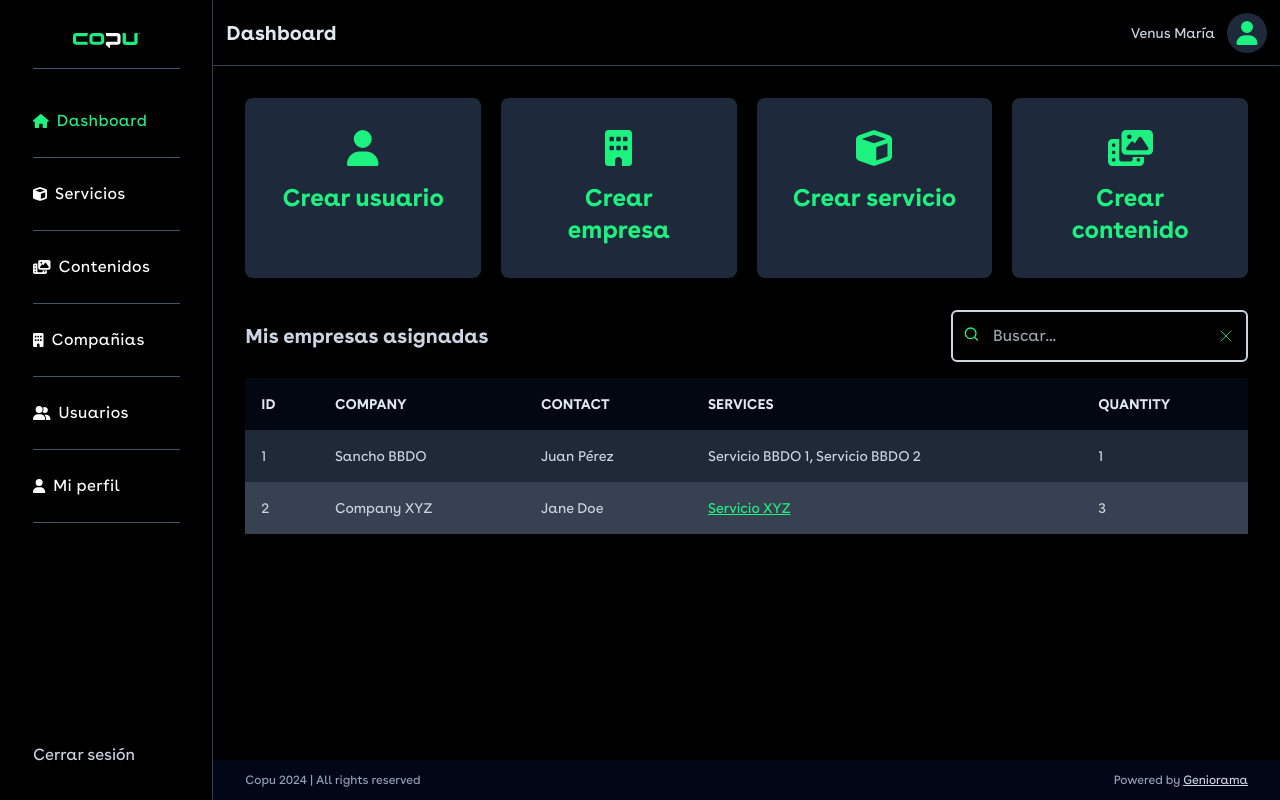
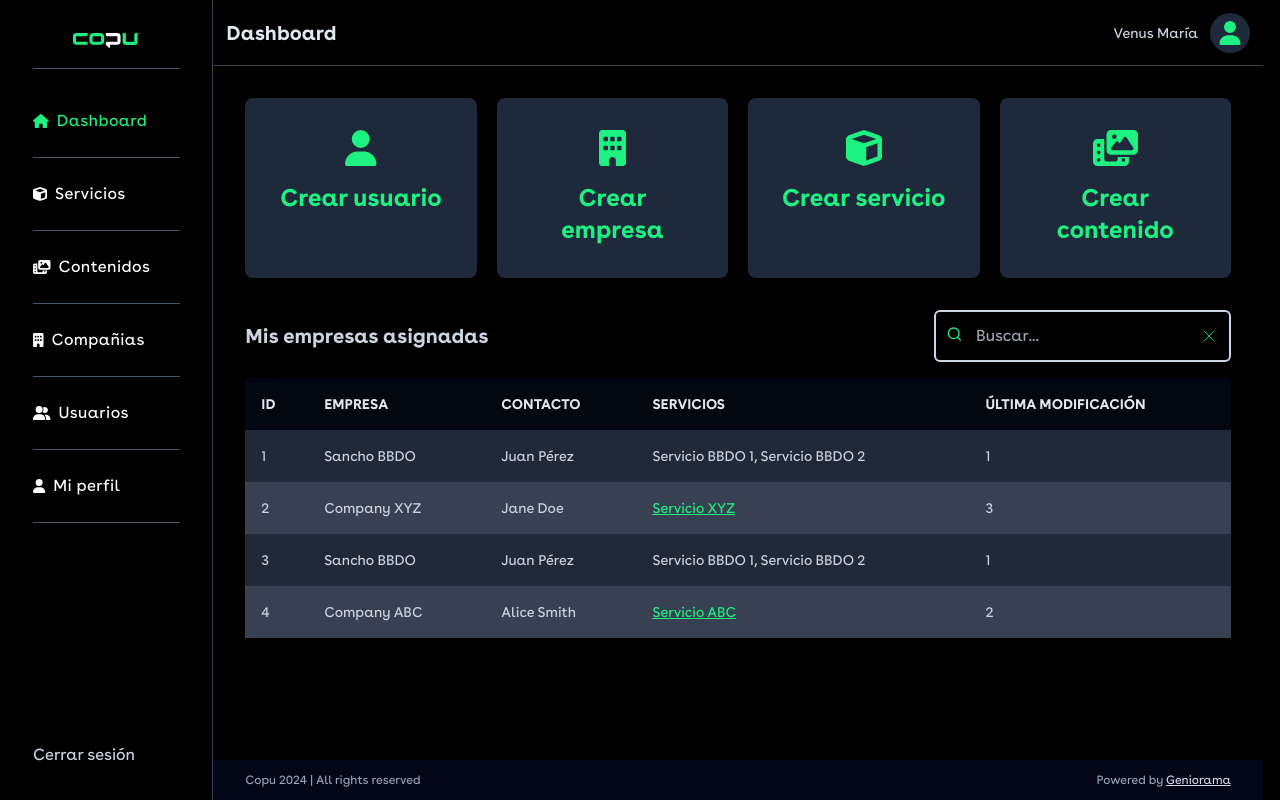
Before and after one commit to Geniorama/app-copu-estatus, a Next.js app: page /dashboard in a window 1280 px wide. Built offline with nearby package versions, Linux system fonts and the light colour scheme.

Commit message:
feat: add search function on table

```diff
--- a/src/app/Layout/Content/Content.tsx
+++ b/src/app/Layout/Content/Content.tsx
@@ -8,7 +8,7 @@ interface ContentProps {
 
 export default function Content({children}:ContentProps) {
   return (
-    <main className="p-8">
+    <main className="p-8 max-h-[calc(100vh_-_120px)] overflow-y-scroll custom-scroll">
         {children}
     </main>
   )
--- a/src/app/Layout/LayoutDashboard/index.tsx
+++ b/src/app/Layout/LayoutDashboard/index.tsx
@@ -14,7 +14,7 @@ export default function LayoutDashboard({ children }: LayoutDashboardProps) {
       <div className="w-1/6 border border-r-slate-700 border-black">
         <Sidebar />
       </div>
-      <div className="w-5/6 text-slate-300 bg-black h-full flex flex-col justify-between">
+      <div className="w-[82%] text-slate-300 bg-black h-full flex flex-col justify-between box-border">
         <div>
           <NavBar />
           <Content>{children}</Content>
--- a/src/app/globals.css
+++ b/src/app/globals.css
@@ -1,6 +1,19 @@
 @tailwind base;
 @tailwind components;
 @tailwind utilities;
+
+html, body{
+  overflow-x: hidden;
+}
+
+.custom-scroll::-webkit-scrollbar {
+  width: 4px;
+}
+
+.custom-scroll::-webkit-scrollbar-thumb {
+  background-color: darkgrey;
+  border-radius: 50px;
+}
 
 @layer base {
   /* Fuente Thin */
--- a/src/app/utilities/ui/Search.tsx
+++ b/src/app/utilities/ui/Search.tsx
@@ -1,4 +1,13 @@
-export default function Search() {
+
+import { ChangeEvent } from "react"
+
+interface SearchProps {
+  placeholder?: string
+  value?: string
+  onChange?: (e:ChangeEvent<HTMLInputElement>) => void
+}
+
+export default function Search({onChange, placeholder, value}:SearchProps) {
   return (
     /* From Uiverse.io by ahmedyasserdev */
     <form className="form relative w-full">
@@ -23,9 +32,11 @@ export default function Search() {
         </svg>
       </button>
       <input
+        onChange={onChange ? (e)=>onChange(e) : () => console.log('change event')}
         className="block bg-transparent w-full rounded-md outline-none border-2 border-slate-300 text-cp-light py-3 px-10 placeholder:text-gray-400 focus-visible:border-cp-primary"
-        placeholder="Buscar..."
+        placeholder={placeholder || 'Buscar...'}
         type="text"
+        value={value}
       />
       <button type="reset" className="absolute right-2 -translate-y-1/2 top-1/2 p-1">
         <svg
--- a/src/app/views/Dashboard/Home.tsx
+++ b/src/app/views/Dashboard/Home.tsx
@@ -1,13 +1,26 @@
 "use client";
 
 import { useSelector } from "react-redux";
-import { useEffect } from "react";
+import { useEffect, useState } from "react";
 import { RootState } from "@/app/store";
 import CardAction from "@/app/components/CardAction/CardAction";
 import Table from "@/app/components/Table/Table";
 import Search from "@/app/utilities/ui/Search";
+import type { ChangeEvent } from "react"
+
+const initialData = {
+  heads: ["ID", "Empresa", "Contacto", "Servicios", "Última modificación"],
+  rows: [
+    ["1", "Sancho BBDO", "Juan Pérez", "Servicio BBDO 1, Servicio BBDO 2", "1"],
+    ["2", "Company XYZ", "Jane Doe", "<a href='' class='underline text-cp-primary'>Servicio XYZ</a>", "3"],
+    ["3", "Sancho BBDO", "Juan Pérez", "Servicio BBDO 1, Servicio BBDO 2", "1"],
+    ["4", "Company ABC", "Alice Smith", "<a href='' class='underline text-cp-primary'>Servicio ABC</a>", "2"],
+  ],
+};
 
 export default function DashboardHome() {
+  const [searchValue, setSearchValue] = useState('');
+  const [filteredData, setFilteredData] = useState(initialData);
   const { currentUser } = useSelector((state: RootState) => state.user);
 
   useEffect(() => {
@@ -16,19 +29,21 @@ export default function DashboardHome() {
     }
   }, [currentUser]);
 
-  const tableData = {
-    heads: ["ID", "Company", "Contact", "Services", "Quantity"],
-    rows: [
-      [
-        "1",
-        "Sancho BBDO",
-        "Juan Pérez",
-        "Servicio BBDO 1, Servicio BBDO 2",
-        "1",
-      ],
-      ["2", "Company XYZ", "Jane Doe", "<a href='' class='underline text-cp-primary'>Servicio XYZ</a>", "3"],
-      // más filas
-    ],
+  useEffect(() => {
+    const filteredRows = initialData.rows.filter(row =>
+      row.some(cell =>
+        cell.toLowerCase().includes(searchValue.toLowerCase())
+      )
+    );
+
+    setFilteredData(prevData => ({
+      ...prevData,
+      rows: filteredRows,
+    }));
+  }, [searchValue]);
+
+  const handleChange = (e: ChangeEvent<HTMLInputElement>) => {
+    setSearchValue(e.target.value);
   };
 
   return (
@@ -44,11 +59,14 @@ export default function DashboardHome() {
         <div className="flex justify-between items-center">
           <h3 className="text-xl font-bold">Mis empresas asignadas</h3>
           <div>
-            <Search />
+            <Search
+              onChange={handleChange}
+              value={searchValue}
+            />
           </div>
         </div>
 
-        <Table data={tableData} />
+        <Table data={filteredData} />
       </div>
     </div>
   );
```
